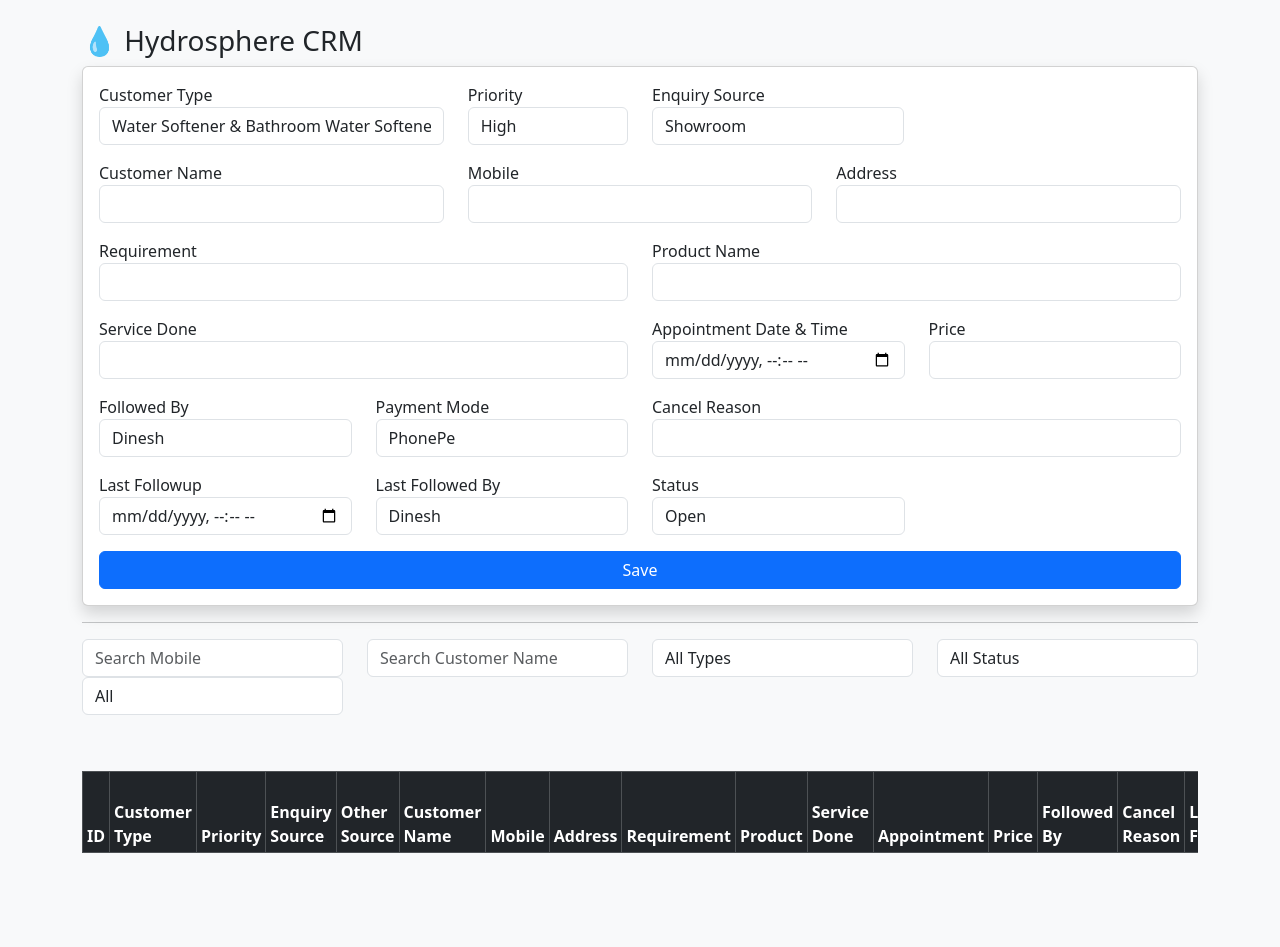
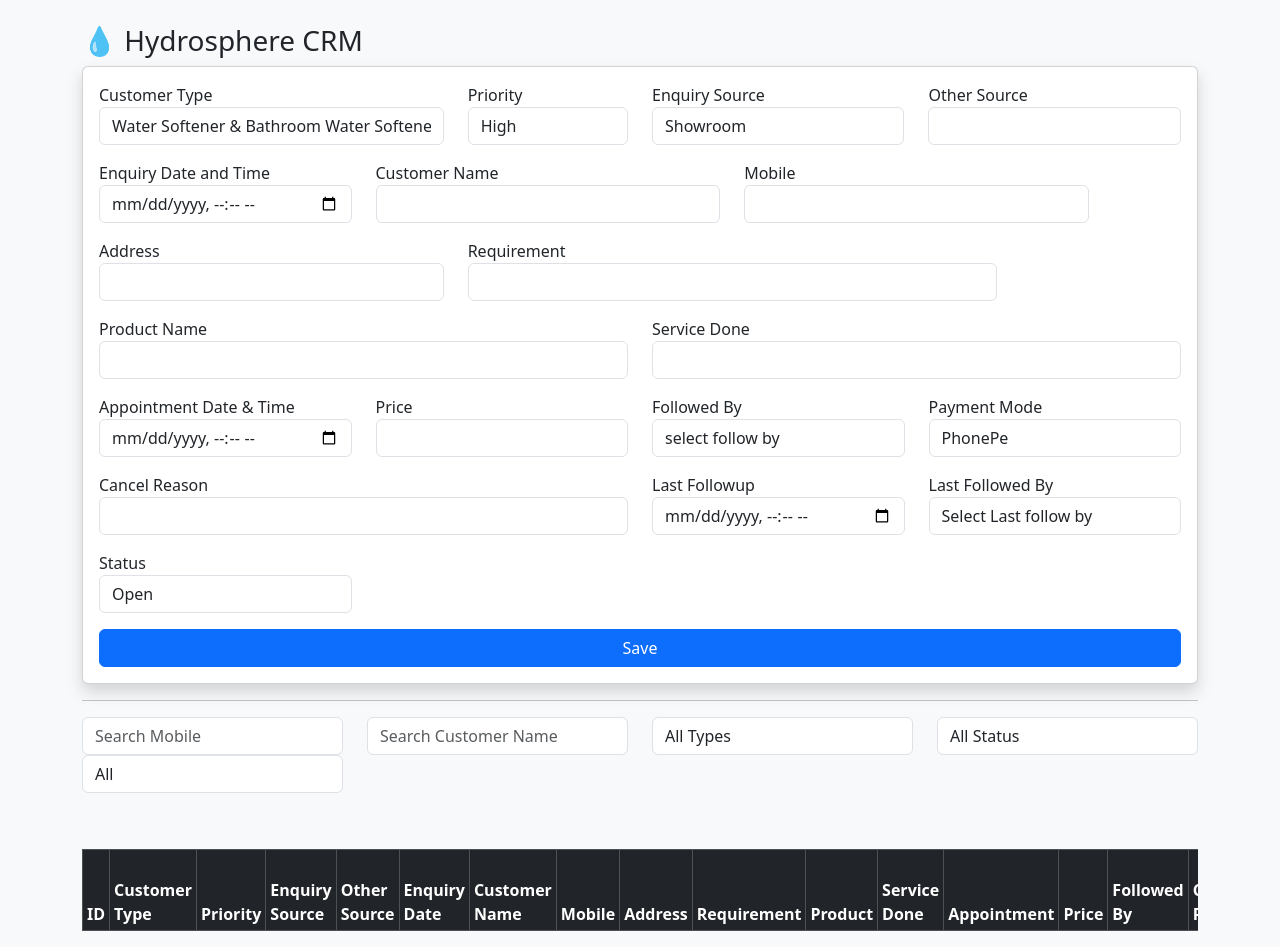
Before and after one commit to Jayaprakashdev/hydrosphereHTML, a PHP site: page /hydrosphere-crm/index.php in a window 1280 px wide. Before the commit the page ends 853 px from the top, so only its background shows below. Run offline with PHP 8.4, Linux system fonts and the light colour scheme; data that the repository does not hold is empty.

Commit message:
enquey date

```diff
--- a/hydrosphere-crm/index.php
+++ b/hydrosphere-crm/index.php
@@ -18,6 +18,10 @@ $requirement = $_POST['requirement'];
 $product_name = $_POST['product_name'];
 $service_done = $_POST['service_done'];
 
+$enquiry_data_and_time = !empty($_POST['enquiry_data_and_time'])
+    ? date("Y-m-d H:i:s", strtotime($_POST['enquiry_data_and_time']))
+    : NULL;
+
 $appointment_datetime = !empty($_POST['appointment_datetime'])
     ? date("Y-m-d H:i:s", strtotime($_POST['appointment_datetime']))
     : NULL;
@@ -35,17 +39,18 @@ $payment_mode = $_POST['payment_mode'];
 $status = $_POST['status'];
 
 $sql = "INSERT INTO customers
-(customer_type,priority,enquiry_source,other_source,customer_name,mobile,address,requirement,product_name,service_done,appointment_datetime,price,followed_by,cancel_reason,last_followup,last_followed_by,payment_mode,status)
-VALUES (?,?,?,?,?,?,?,?,?,?,?,?,?,?,?,?,?,?)";
+(customer_type,priority,enquiry_source,other_source,enquiry_data_and_time,customer_name,mobile,address,requirement,product_name,service_done,appointment_datetime,price,followed_by,cancel_reason,last_followup,last_followed_by,payment_mode,status)
+VALUES (?,?,?,?,?,?,?,?,?,?,?,?,?,?,?,?,?,?,?)";
 
 $stmt = $conn->prepare($sql);
 
 $stmt->bind_param(
-"sssssssssssdssssss",
+"ssssssssssssdssssss",
 $customer_type,
 $priority,
 $enquiry_source,
 $other_source,
+$enquiry_data_and_time,
 $customer_name,
 $mobile,
 $address,
@@ -123,9 +128,14 @@ exit();
 </select>
 </div>
 
-<div class="col-md-3 mb-3" id="other_box" style="display:none;">
+<div class="col-md-3 mb-3" id="other_box">
 <label>Other Source</label>
 <input type="text" name="other_source" class="form-control">
+</div>
+
+<div class="col-md-3 mb-3">
+<label>Enquiry Date and Time</label>
+<input type="datetime-local" name="enquiry_data_and_time" class="form-control">
 </div>
 
 <!-- Basic Info -->
@@ -172,6 +182,7 @@ exit();
 <div class="col-md-3 mb-3">
 <label>Followed By</label>
 <select name="followed_by" class="form-control">
+<option>select follow by<option>
 <option>Dinesh</option>
 <option>Karthick</option>
 <option>Vicky</option>
@@ -206,6 +217,7 @@ exit();
 <div class="col-md-3 mb-3">
 <label>Last Followed By</label>
 <select name="last_followed_by" class="form-control">
+<option>Select Last follow by<option>
 <option>Dinesh</option>
 <option>Karthick</option>
 <option>Vicky</option>
@@ -286,6 +298,7 @@ exit();
 <th>Priority</th>
 <th>Enquiry Source</th>
 <th>Other Source</th>
+<th>Enquiry Date</th>
 <th>Customer Name</th>
 <th>Mobile</th>
 <th>Address</th>
@@ -319,6 +332,7 @@ while($row = mysqli_fetch_assoc($result)){
 <td><?= $row['priority'] ?></td>
 <td><?= $row['enquiry_source'] ?></td>
 <td><?= $row['other_source'] ?></td>
+<td><?= $row['enquiry_data_and_time'] ?></td>
 <td><?= htmlspecialchars($row['customer_name']) ?></td>
 <td><?= $row['mobile'] ?></td>
 <td><?= $row['address'] ?></td>
--- a/hydrosphere-crm/search.php
+++ b/hydrosphere-crm/search.php
@@ -63,6 +63,7 @@ while($row = $result->fetch_assoc()){
 <td><?= htmlspecialchars($row['priority']) ?></td>
 <td><?= htmlspecialchars($row['enquiry_source']) ?></td>
 <td><?= htmlspecialchars($row['other_source']) ?></td>
+<td><?= $row['enquiry_data_and_time'] ?></td>
 <td><?= htmlspecialchars($row['customer_name']) ?></td>
 <td><?= htmlspecialchars($row['mobile']) ?></td>
 <td><?= htmlspecialchars($row['address']) ?></td>
```
Also changed, not shown: hydrosphere-crm/edit.php (+38 -6 lines).
